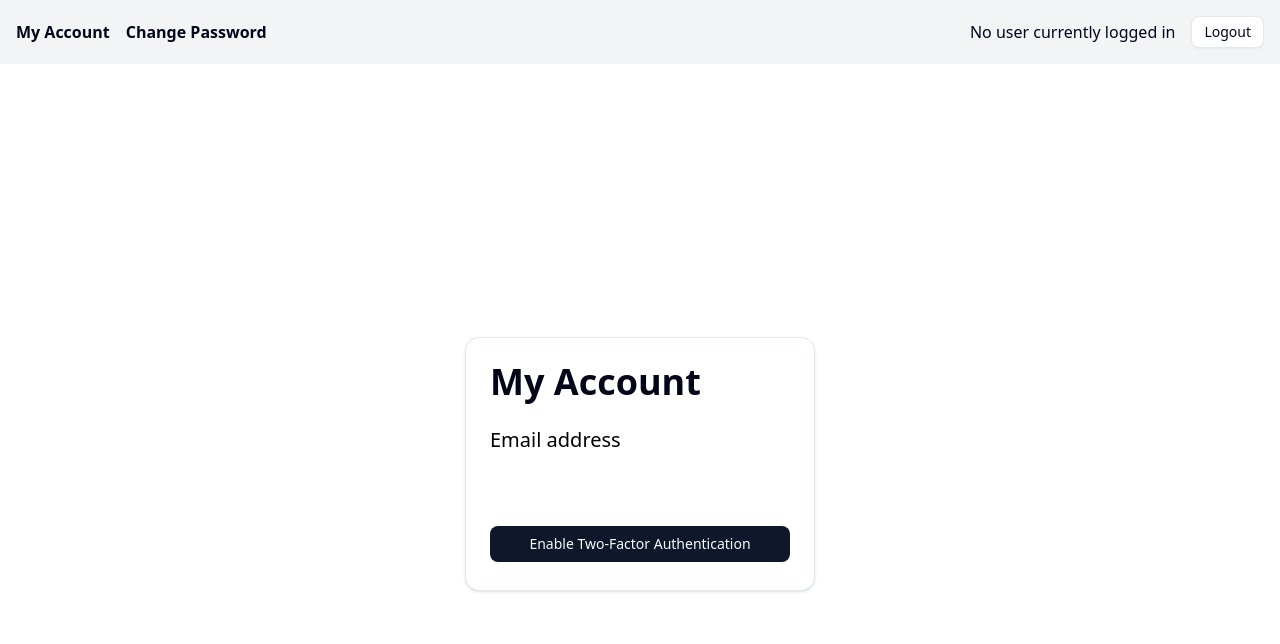
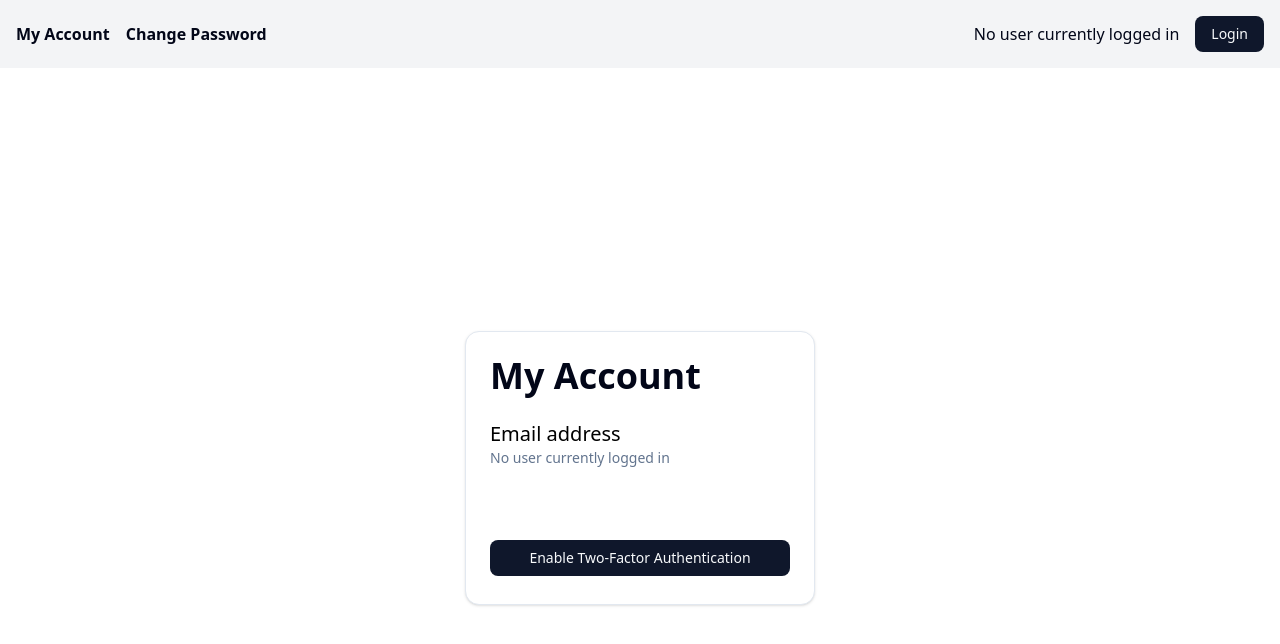
Before and after one commit to Mahdi-Khorshidi-26/next-auth-course, a Next.js app: page /my-account in a window 1280 px wide. Shown: the top 644 px of the page. Built offline with nearby package versions, Linux system fonts and the light colour scheme; no server answers.

Commit message:
conditional rendering .

```diff
--- a/app/(auth)/my-account/page.tsx
+++ b/app/(auth)/my-account/page.tsx
@@ -1,4 +1,5 @@
-"use client";
+import LoggedinUserEmail from "@/app/components/userEmail";
+import { auth } from "@/auth";
 import { Button } from "@/components/ui/button";
 import {
   Card,
@@ -8,8 +9,14 @@ import {
   CardTitle,
 } from "@/components/ui/card";
 import Link from "next/link";
+import { redirect } from "next/navigation";
 
-export default function MyAccountPage() {
+export default async function MyAccountPage() {
+  const session = await auth();
+  if (!!session?.user?.id) {
+    redirect("/login");
+  }
+
   return (
     <main className="flex justify-center items-center min-h-screen">
       <Card className="w-[350px]">
@@ -17,7 +24,7 @@ export default function MyAccountPage() {
           <CardTitle className="text-4xl">My Account</CardTitle>
           <CardDescription className="mt-4">
             <div className="text-xl text-black">Email address</div>
-            {/* <LoggedinUserEmail /> */}
+            <LoggedinUserEmail />
           </CardDescription>
         </CardHeader>
         <br />
--- a/app/components/header.tsx
+++ b/app/components/header.tsx
@@ -1,8 +1,11 @@
 import Link from "next/link";
 import LogoutButton from "./logoutButton";
 import LoggedinUserEmail from "./userEmail";
+import { Button } from "@/components/ui/button";
+import { auth } from "@/auth";
 
 export default async function Header() {
+  const session = await auth();
 
   return (
     <header className="flex justify-between items-center p-4 bg-gray-100">
@@ -18,7 +21,13 @@ export default async function Header() {
       </nav>
       <div className="flex items-center space-x-4">
         <LoggedinUserEmail />
-        <LogoutButton />
+        {!!session?.user?.id ? (
+          <LogoutButton />
+        ) : (
+          <Button asChild>
+            <Link href="/login">Login</Link>
+          </Button>
+        )}
       </div>
     </header>
   );
--- a/app/layout.tsx
+++ b/app/layout.tsx
@@ -2,6 +2,8 @@ import type { Metadata } from "next";
 import { Geist, Geist_Mono } from "next/font/google";
 import "./globals.css";
 import Header from "./components/header";
+import { auth } from "@/auth";
+import { redirect } from "next/navigation";
 
 const geistSans = Geist({
   variable: "--font-geist-sans",
@@ -23,6 +25,10 @@ export default async function RootLayout({
 }: Readonly<{
   children: React.ReactNode;
 }>) {
+  const session = await auth();
+  if (!!session?.user?.id) {
+    redirect("/login");
+  }
   return (
     <html lang="en">
       <body
```
